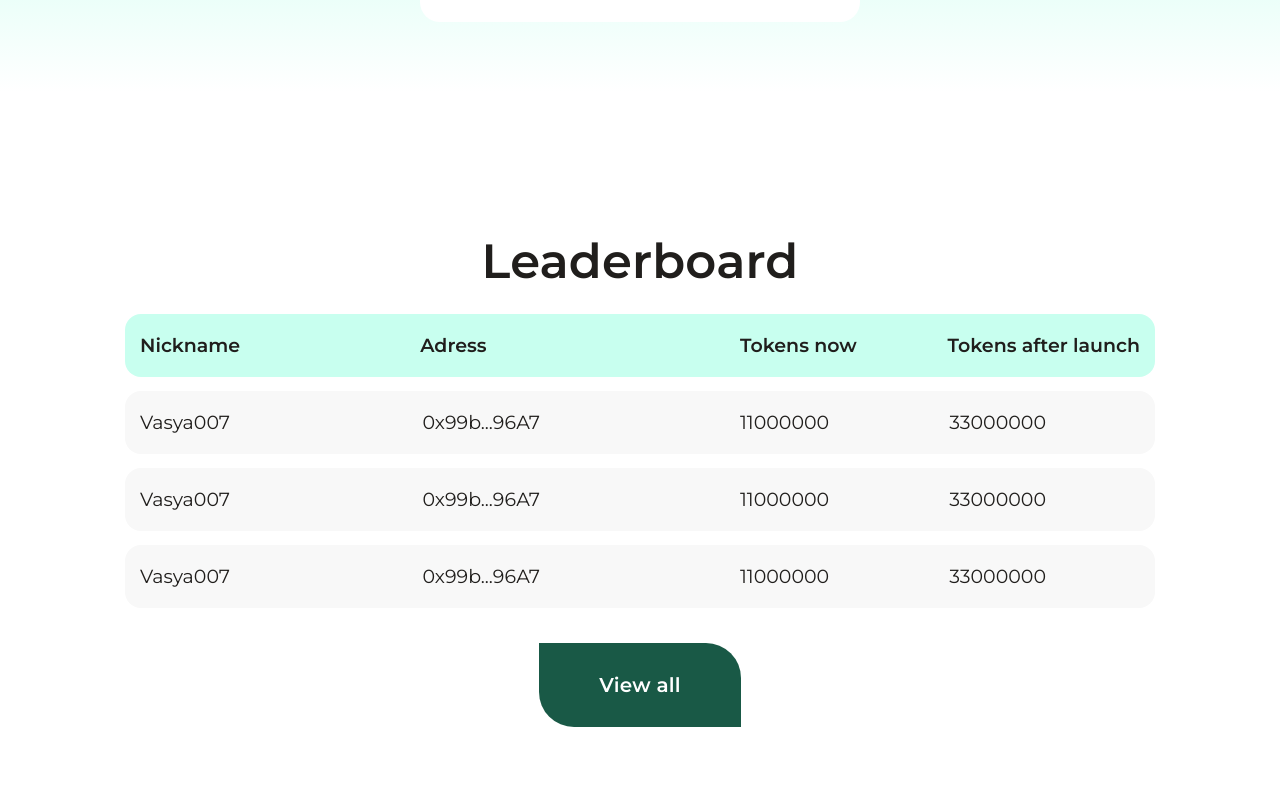
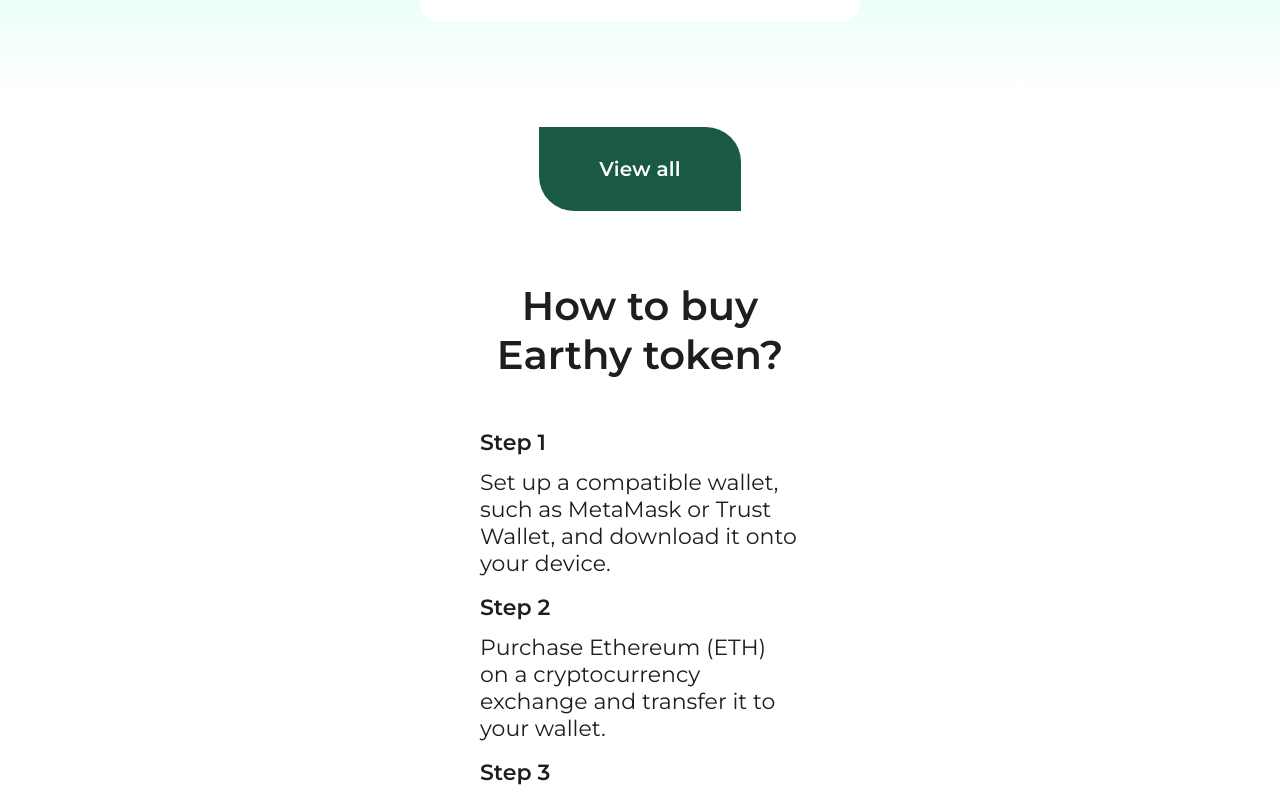
Before and after one commit to DMCprogs/earthry, a Next.js app: page /buy_token in a window 1280 px wide. Shown: the part 2840-3640 px from the top of the page. Built offline with nearby package versions, Linux system fonts and the light colour scheme.

Commit message:
relocate swapblock to components

```diff
--- a/src/app/buy_token/page.tsx
+++ b/src/app/buy_token/page.tsx
@@ -15,13 +15,12 @@ import {
 // import { DivDefaultContainerSC } from "../styles.page";
 import ButtonWrapper from "../components/custom_button";
 
-import SwapBlock from "./swapBlock/SwapBlock";
+import SwapBlock from "../components/swapBlock/SwapBlock";
 import EarthyCourse from "./earthyCourse/EarthyCourse";
 import ChainConvert from "./chainConvert/ChainConvert";
 import ConvertDiagram from "./convertDiagram/ConvertDiagram";
 import EstimatedPrice from "./estimatedPrice/EstimatedPrice";
 // import LeaderBoardRow from "../components/leaederboard_row";
-import Leaderboard from "../leaderboard/page";
 
 import earthyImg from '../images/eth_logo.svg';
 import StepsBuyToken from "./stepsBuyToken/StepsBuyToken";
@@ -46,9 +45,7 @@ const BuyToken = () => {
       {/* <H2LeaderboardTitleSC>Leaderboard</H2LeaderboardTitleSC> */}
     </DivWrapperGradientLightSC>
 
-    <Leaderboard></Leaderboard>
-
-    <DivForButtonContain>
+      <DivForButtonContain>
     <ButtonWrapper
         width={202}
         height={84}
--- a/src/app/buy_token/swapBlock/SwapBlock.tsx
+++ b/src/app/components/swapBlock/SwapBlock.tsx
@@ -1,4 +1,4 @@
-import ButtonWrapper from "../../components/custom_button";
+import ButtonWrapper from "../custom_button";
 import ethImage from '../../images/eth_logo.svg';
 import maticImg from '../../images/matic.svg';
 import exchangeImg from '../../images/exchange.svg';
```
Also changed, not shown: src/app/components/swapBlock/styles.SwapBlock.ts (renamed from src/app/buy_token/swapBlock/styles.SwapBlock.ts).
